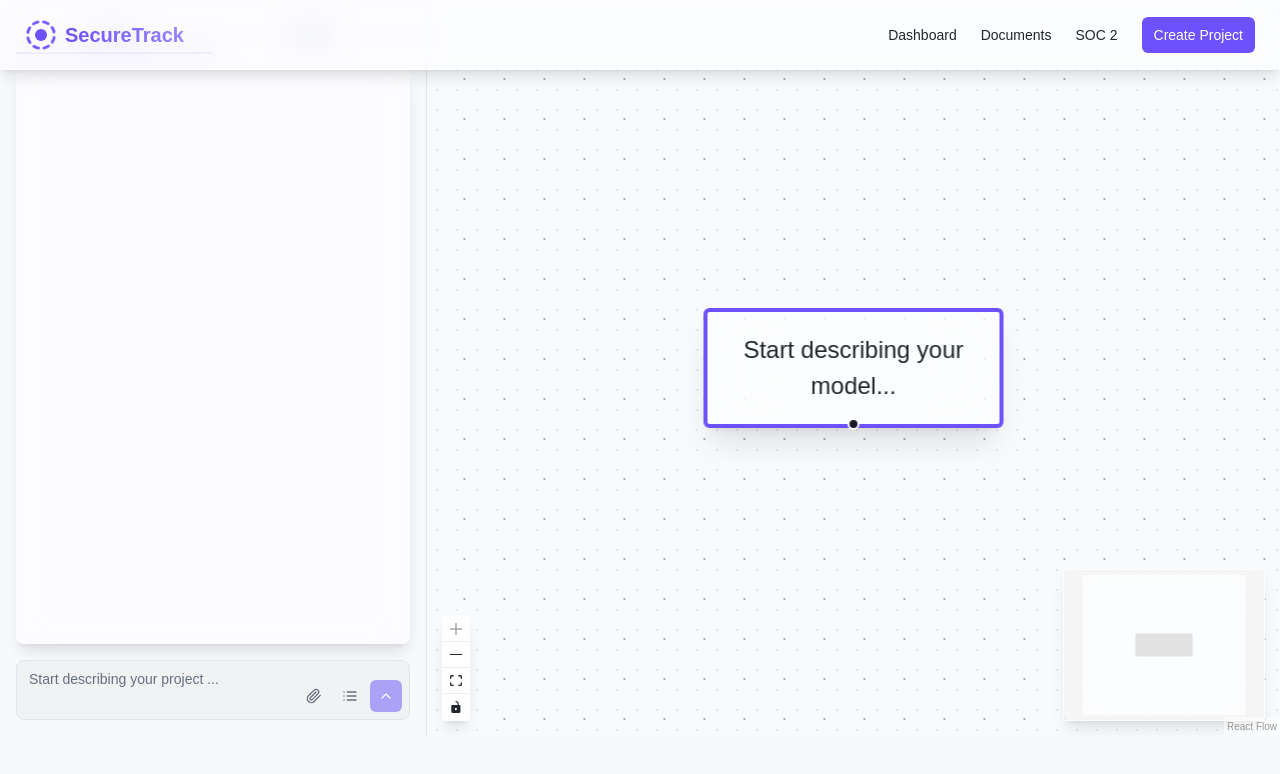
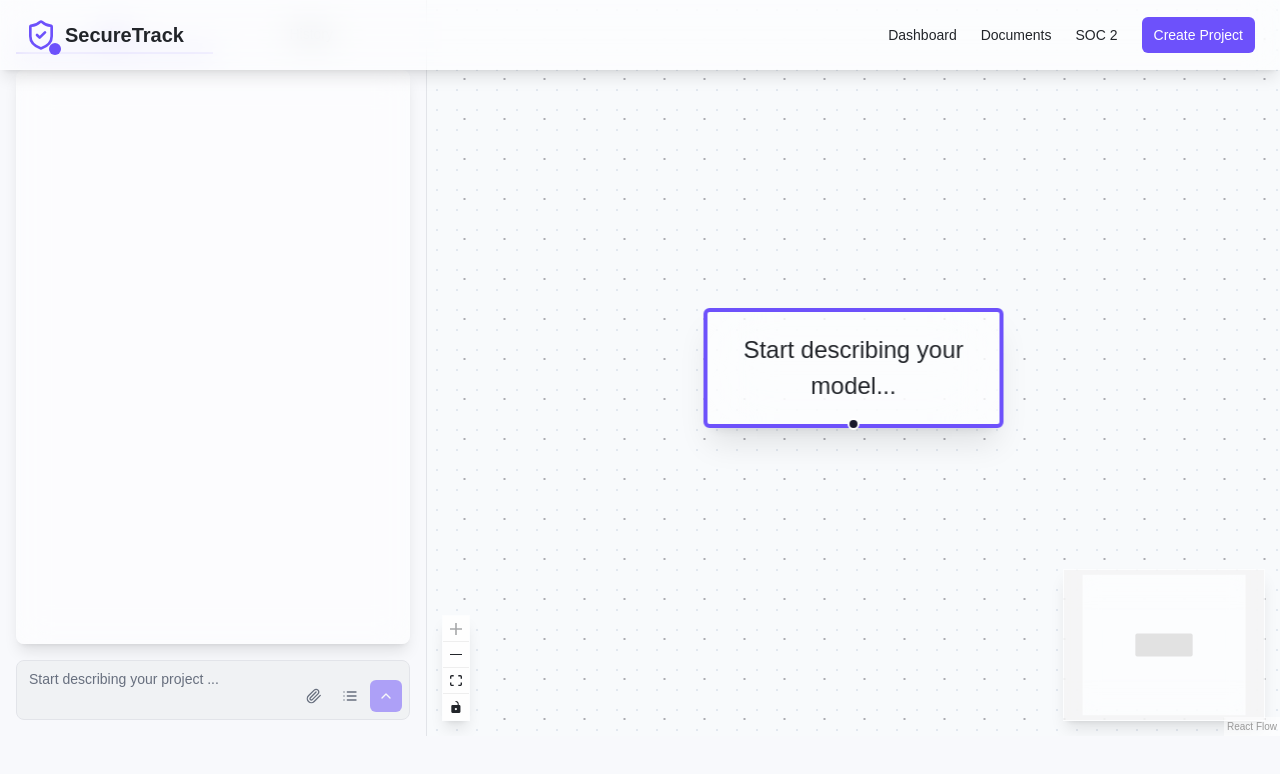
Before and after one commit to indrasol/sdr-tool, a React (Vite) app: page /model-with-ai in a window 1280 px wide. Shown: the top 774 px of the page. Built offline with nearby package versions, Linux system fonts and the light colour scheme.

Commit message:
Update App logo
Remove animation from logo and replace with a new design.

```diff
--- a/src/components/layout/AppHeader.tsx
+++ b/src/components/layout/AppHeader.tsx
@@ -1,6 +1,6 @@
 
 import { useState } from 'react';
-import { CircleDotDashed, Menu } from 'lucide-react';
+import { ShieldCheck, Menu } from 'lucide-react';
 import { Button } from "@/components/ui/button";
 import { Link } from 'react-router-dom';
 
@@ -11,13 +11,11 @@ const AppHeader = () => {
     <header className="fixed top-0 left-0 right-0 z-50 glass-card px-6 py-4">
       <div className="max-w-7xl mx-auto flex items-center justify-between">
         <Link to="/" className="flex items-center space-x-2 hover:opacity-90 transition-opacity">
-          <div className="relative">
-            <CircleDotDashed className="w-8 h-8 text-primary animate-spin-slow" />
-            <div className="absolute inset-0 flex items-center justify-center">
-              <div className="w-3 h-3 bg-primary rounded-full" />
-            </div>
+          <div className="relative flex items-center">
+            <ShieldCheck className="w-8 h-8 text-primary" />
+            <div className="absolute -right-1 -bottom-1 w-3 h-3 bg-primary rounded-full" />
           </div>
-          <span className="text-xl font-semibold bg-gradient-to-r from-primary to-primary/70 bg-clip-text text-transparent">
+          <span className="text-xl font-semibold text-foreground">
             SecureTrack
           </span>
         </Link>
```
